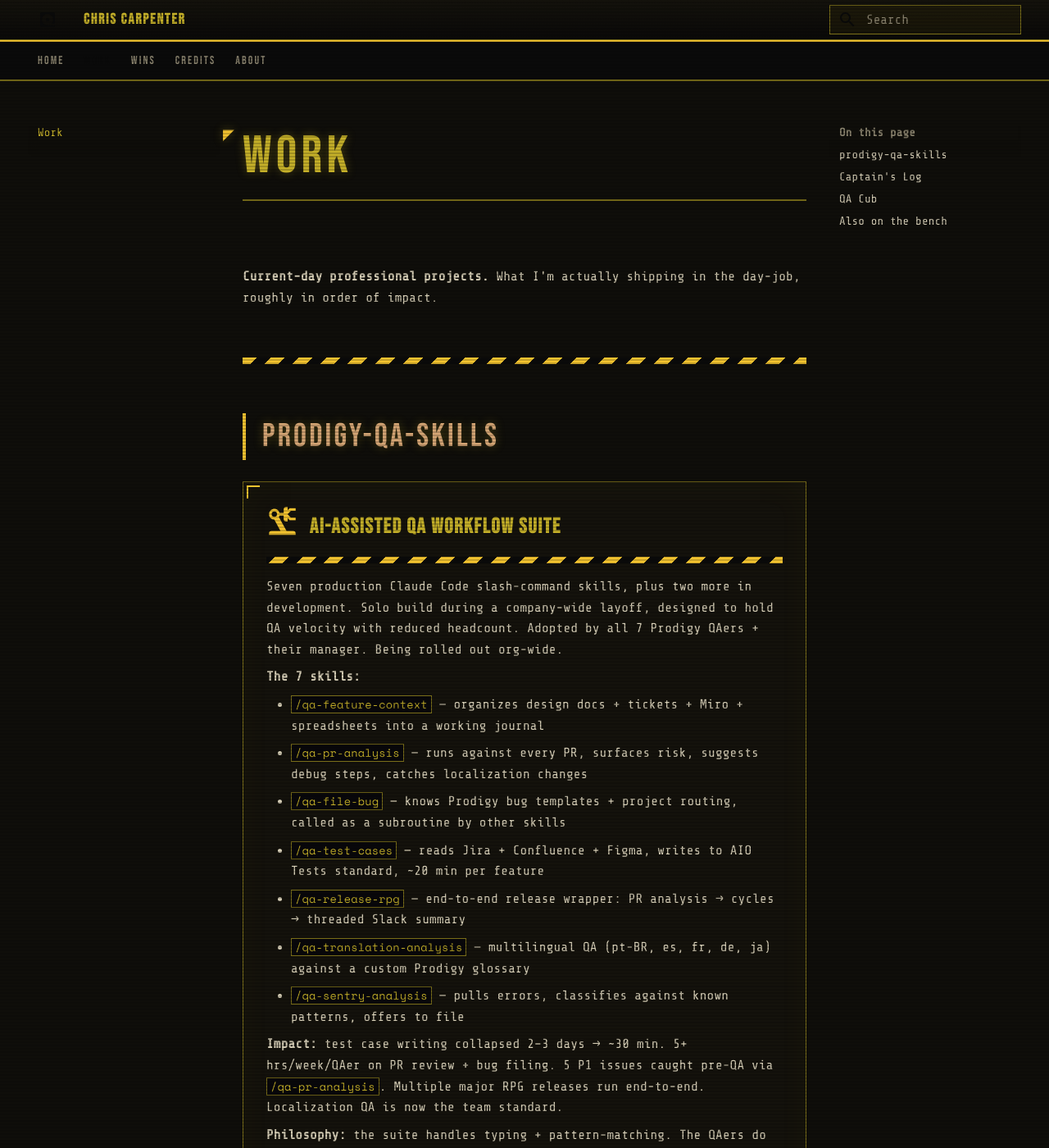
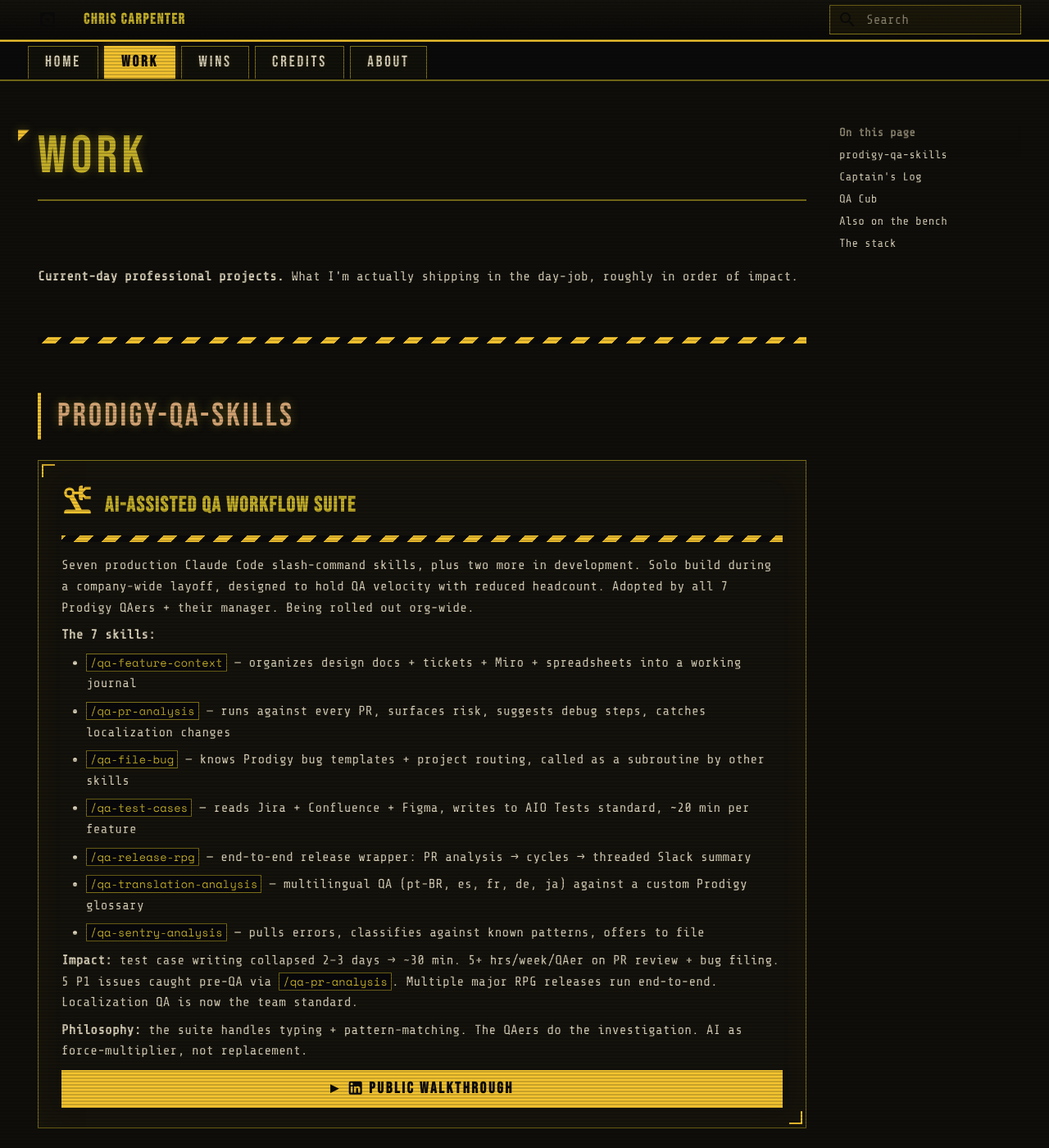
Before and after one commit to Godimas101/portfolio, an MkDocs documentation site: the page built from docs/work.md, in a window 1280 px wide and 1400 px high. Shown: the whole window at 82% size. Built offline with MkDocs 1.6.1 and Material for MkDocs 9.7.7, drawn with Linux system fonts in a browser that asks for light colours; some of the changed text lies outside the part shown.

Commit message:
feat: portfolio QA round 1 — home page + tabs
Home:
- New "How this all got made" section between the opener and the
  projects grid. Upfront about the AI collaboration story + the
  learning disability that made it load-bearing.
- "Major projects" → "Major personal projects" (differentiates from
  the Work tab's professional projects)
- "Space Engineers + MechWarrior 5 Mods" → "Game mods" (single-line
  card title, cleaner)

Tabs:
- Rebuilt tab styling — proper button-like chiclets with borders,
  hover states, and a filled amber chip for the active tab. Old
  active tab was rendering blank against the black background because
  the color inheritance was fighting Material's default. Locked
  contrast with an !important on the active-state color.
- hide: navigation frontmatter on work/wins/credits/about kills the
  stray "Wins"-in-sidebar bug that looked like a missing-tooth grin.

Buttons:
- Inside major-project cards, all buttons now stack full-width to
  match the hazard-stripe line under the card title. Uniform rhythm.

Work page:
- New tech stack section at the bottom — mirrors the home stack
  visual but with day-job tools (Jira, Confluence, Slack, Playwright,
  TypeScript) plus the bridge tools (Git, GitHub Actions, Claude).

Co-Authored-By: Claude Opus 4.7 <noreply@anthropic.com>

```diff
--- a/docs/assets/stylesheets/cassette-core.css
+++ b/docs/assets/stylesheets/cassette-core.css
@@ -126,22 +126,61 @@ body::before {
   color: var(--cc-amber);
 }
 
-/* ---- TABS ---- */
+/* ---- TABS — cassette selector chiclets ---- */
 .md-tabs {
   background: var(--cc-black);
   border-bottom: 2px solid var(--cc-amber-dim);
 }
 
+.md-tabs__list {
+  gap: 0.35rem;
+}
+
+.md-tabs__item {
+  height: 2.4rem;
+  padding: 0.35rem 0 0;
+}
+
 .md-tabs__link {
   font-family: 'Bebas Neue', sans-serif;
   letter-spacing: 0.15em;
-  color: var(--cc-fg-dim);
+  font-size: 0.95rem;
+  color: var(--cc-fg);
   opacity: 1;
+  padding: 0.35rem 1rem 0.35rem;
+  margin: 0;
+  border: 1px solid var(--cc-amber-dim);
+  border-bottom: none;
+  background: rgba(197, 176, 41, 0.04);
+  transition: all 0.15s ease;
+  text-shadow: 0 0 6px rgba(197, 176, 41, 0.15);
+  position: relative;
 }
 
-.md-tabs__link--active {
-  color: var(--cc-amber);
-  border-bottom: 3px solid var(--cc-warning-yellow);
+/* Hover: brighten border + background, small lift */
+.md-tabs__link:hover {
+  color: var(--cc-amber-glow);
+  border-color: var(--cc-amber);
+  background: rgba(197, 176, 41, 0.12);
+  text-shadow: 0 0 10px rgba(230, 207, 58, 0.4);
+}
+
+/* Active tab: filled amber chip, black text — reads unambiguously as "you are here" */
+.md-tabs__link--active,
+.md-tabs__item--active .md-tabs__link {
+  color: var(--cc-black) !important;
+  background: var(--cc-warning-yellow);
+  border-color: var(--cc-warning-yellow);
+  font-weight: 700;
+  text-shadow: none;
+  box-shadow: 0 0 12px rgba(244, 196, 48, 0.35);
+}
+
+.md-tabs__link--active:hover,
+.md-tabs__item--active .md-tabs__link:hover {
+  color: var(--cc-black) !important;
+  background: var(--cc-amber-glow);
+  border-color: var(--cc-amber-glow);
 }
 
 /* ---- GRID CARDS ---- */
@@ -345,6 +384,16 @@ body::before {
   position: relative;
 }
 
+/* Inside major-project cards: buttons stack full-width, matching the hazard-stripe
+   line under the card title. Uniform width + rhythm reads cleaner. */
+.md-typeset .grid.cards > ul > li .md-button {
+  display: block;
+  width: 100%;
+  margin: 0.5rem 0 0;
+  text-align: center;
+  box-sizing: border-box;
+}
+
 .md-typeset .md-button::before {
   content: '▸';
   margin-right: 0.4rem;
--- a/docs/work.md
+++ b/docs/work.md
@@ -114,3 +119,20 @@
     Designed integrated Jira ↔ Confluence ↔ Git ↔ Slack automations still in production.
 
 </div>
+
+---
+
+## The stack
+
+<p align="center">
+  <img src="https://img.shields.io/badge/Jira-0052CC?style=for-the-badge&logo=jira&logoColor=white" alt="Jira" />
+  <img src="https://img.shields.io/badge/Confluence-172B4D?style=for-the-badge&logo=confluence&logoColor=white" alt="Confluence" />
+  <img src="https://img.shields.io/badge/Slack-4A154B?style=for-the-badge&logo=slack&logoColor=white" alt="Slack" />
+  <img src="https://img.shields.io/badge/Playwright-2EAD33?style=for-the-badge&logo=playwright&logoColor=white" alt="Playwright" />
+  <img src="https://img.shields.io/badge/TypeScript-3178C6?style=for-the-badge&logo=typescript&logoColor=white" alt="TypeScript" />
+  <img src="https://img.shields.io/badge/Git-F05032?style=for-the-badge&logo=git&logoColor=white" alt="Git" />
+  <img src="https://img.shields.io/badge/GitHub%20Actions-2088FF?style=for-the-badge&logo=githubactions&logoColor=white" alt="GitHub Actions" />
+  <img src="https://img.shields.io/badge/Claude-DC7B4C?style=for-the-badge&logo=anthropic&logoColor=white" alt="Claude" />
+</p>
+
+**Also fluent in:** Automation for Jira, Automation for Confluence, AIO Tests REST API, TestRail (migration lead), Sentry MCP, Figma MCP, GitHub API (gh CLI), Slack API, WordPress REST API, VS Code Extension API, MCP server integration patterns, outsource + vendor management (QA Wolf, TestIO).
```
Also changed, not shown: other parts of docs/work.md (+5 -0 lines), docs/about.md (+5 -0 lines), docs/credits.md (+5 -0 lines), docs/index.md (+13 -5 lines), docs/wins.md (+5 -0 lines).
